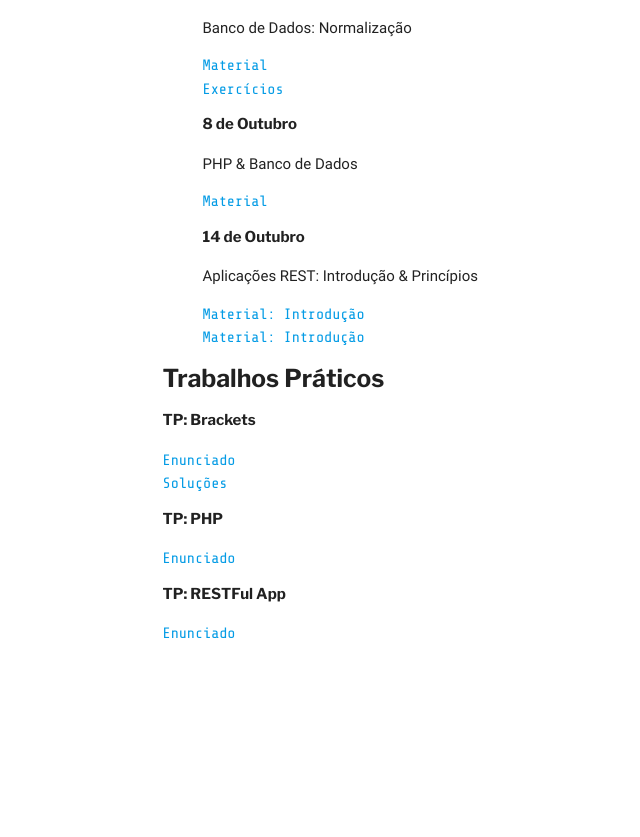
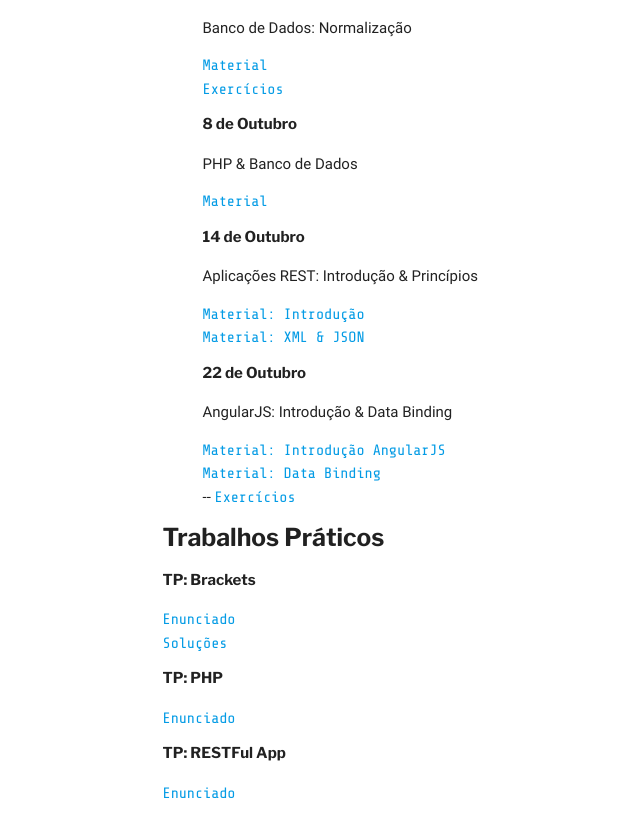
Before and after one commit to COLTEC-DAW/coltec-daw.github.io, a Jekyll site: the page built from classes.html, in a window 1280 px wide and 900 px high, scrolled down 3563 px. Shown: the top 837 px of the window, without its empty margins (106-746 px from the left). Built offline with Jekyll 4.4.1, drawn with Linux system fonts in a browser that asks for light colours; some web fonts are replaced; before the commit the page ends 4304 px from its top, so only the background shows below that.

Commit message:
Angular Intro & Data binding

```diff
--- a/classes.html
+++ b/classes.html
@@ -203,8 +203,17 @@ layout: default
         <p>Aplicações REST: Introdução &amp; Princípios</p>
         <ul>
             <li><a href="https://coltec-daw.github.io/Aula-12-Aplicacoes-REST/Introdu%C3%A7%C3%A3o/REST.pdf">Material: Introdução</a></li>
-            <li><a href="https://coltec-daw.github.io/Aula-12-Aplicacoes-REST/Introdu%C3%A7%C3%A3o/xml_json/index.html">Material: Introdução</a></li>
+            <li><a href="https://coltec-daw.github.io/Aula-12-Aplicacoes-REST/Introdu%C3%A7%C3%A3o/xml_json/index.html">Material: XML &amp; JSON</a></li>
         </ul>
+    </dd>
+    <dd>
+        <h6>22 de Outubro</h6>
+        <p>AngularJS: Introdução &amp; Data Binding</p>
+        <ul>
+            <li><a href="https://coltec-daw.github.io/Aula-12-Aplicacoes-REST/AngularJS/01_angular-intro.pdf">Material: Introdução AngularJS</a></li>
+            <li><a href="https://coltec-daw.github.io/Aula-12-Aplicacoes-REST/AngularJS/02_angular-data-binding.pdf">Material: Data Binding</a></li> -- <a href="https://github.com/COLTEC-DAW/E11-AngularJS/blob/master/angular-data-binding/README.md">Exercícios</a>
+        </ul>
+
     </dd>
 </dl>
 
```
